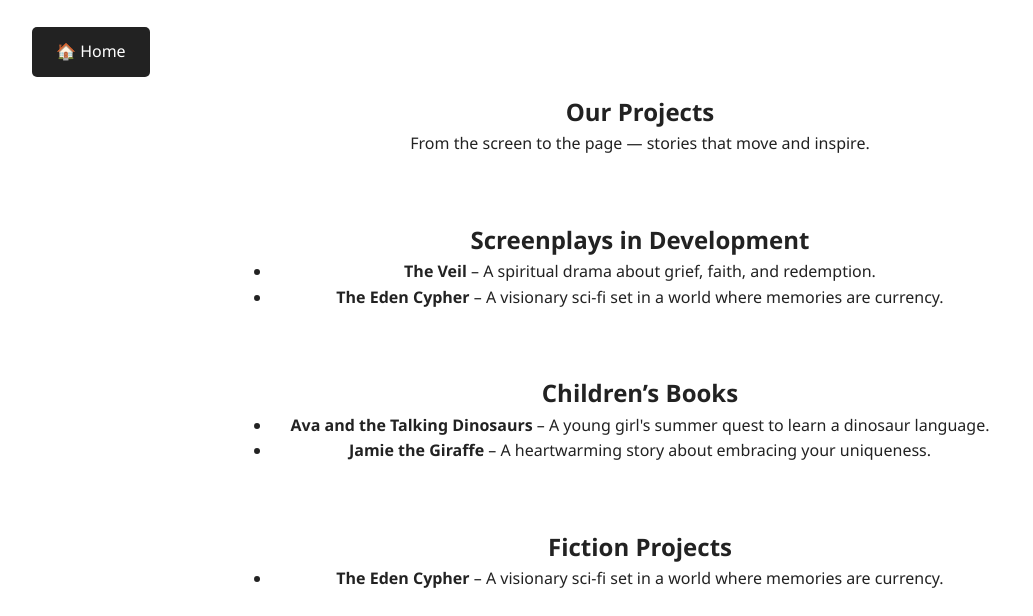
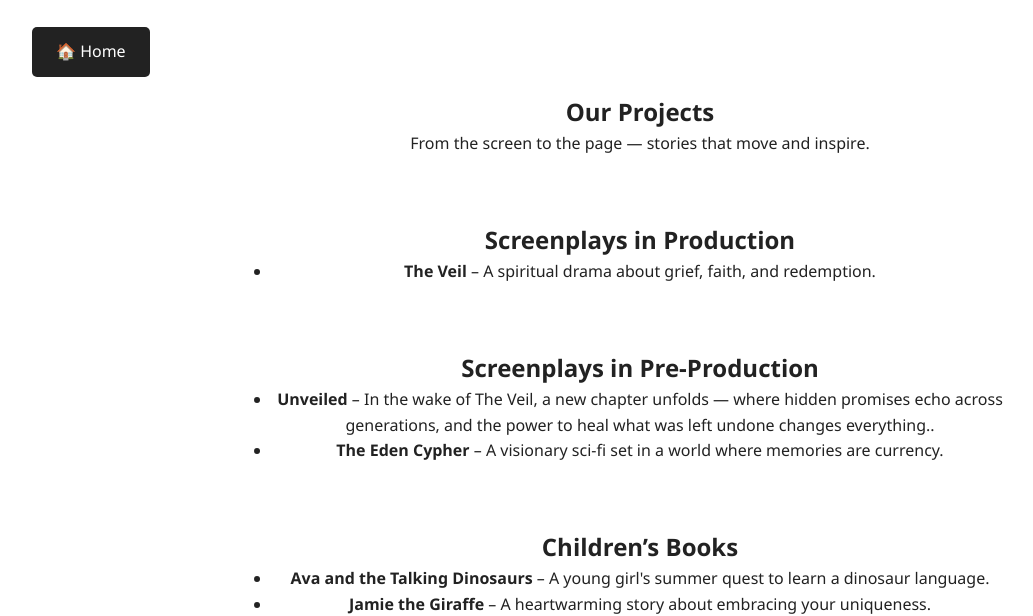
Before and after one commit to marcelt101/cinematicink, a plain HTML site: page projects.html in a window 1280 px wide. Shown: the part 188-804 px from the top of the page, without its empty margins (0-1033 px from the left). Drawn offline with Linux system fonts and the light colour scheme.

Commit message:
update project for Unveiled

```diff
--- a/projects.html
+++ b/projects.html
@@ -26,13 +26,19 @@
   </section>
 
   <section class="about">
-    <h2>Screenplays in Development</h2>
+    <h2>Screenplays in Production</h2>
     <ul>
       <li><strong>The Veil</strong> – A spiritual drama about grief, faith, and redemption.</li>
-      <li><strong>The Eden Cypher</strong> – A visionary sci-fi set in a world where memories are currency.</li>
     </ul>
   </section>
 
+  <section class="about">
+    <h2>Screenplays in Pre-Production</h2>
+    <ul>
+      <li><strong>Unveiled</strong> – In the wake of The Veil, a new chapter unfolds — where hidden promises echo across generations, and the power to heal what was left undone changes everything..</li>
+	  <li><strong>The Eden Cypher</strong> – A visionary sci-fi set in a world where memories are currency.</li>
+	</ul>
+  </section>
   <section class="about">
     <h2>Children’s Books</h2>
     <ul>
```
